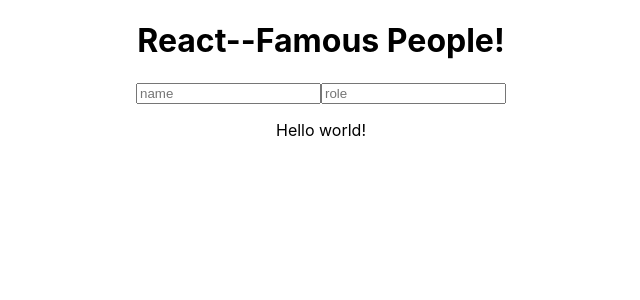
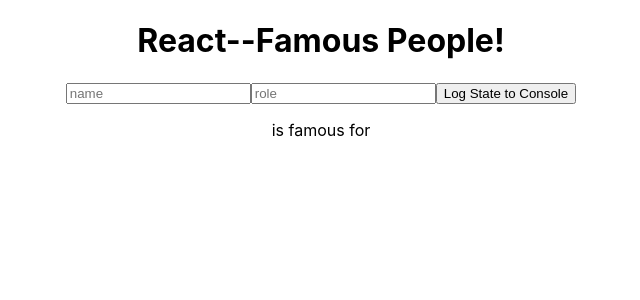
Before and after one commit to dmayou/react-famous-people, a React (Create React App) app: page / in a window 1280 px wide. Shown: the top 300 px of the page, without its empty margins (319-959 px from the left). Built offline with nearby package versions, Linux system fonts and the light colour scheme.

Commit message:
add button that logs

```diff
--- a/src/Components/FamousPerson/FamousPerson.js
+++ b/src/Components/FamousPerson/FamousPerson.js
@@ -15,12 +15,16 @@
             })
         });
     }
+    handleClick = (event) => {
+        console.log('the values of state are:', this.state)
+    }
     render() {
         return (
             <div>
                 <input type="text" placeholder="name" onChange={ this.handleChange('name') } />
                 <input type="text" placeholder="role" onChange={this.handleChange('role')} />
-                <p>Hello world! {this.state.person.name + ' ' + this.state.person.role}</p>
+                <button onClick={this.handleClick}>Log State to Console</button>
+                <p>{this.state.person.name} is famous for {this.state.person.role}</p>
             </div>
         );
     }
```
